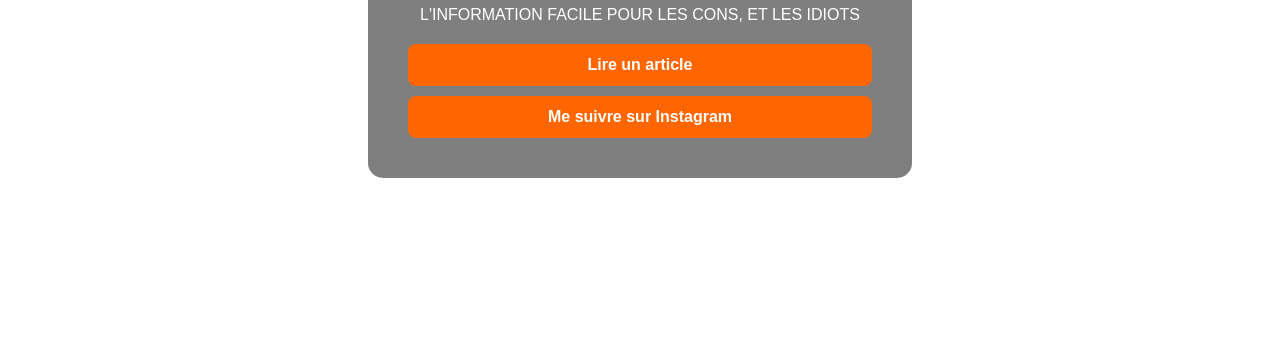
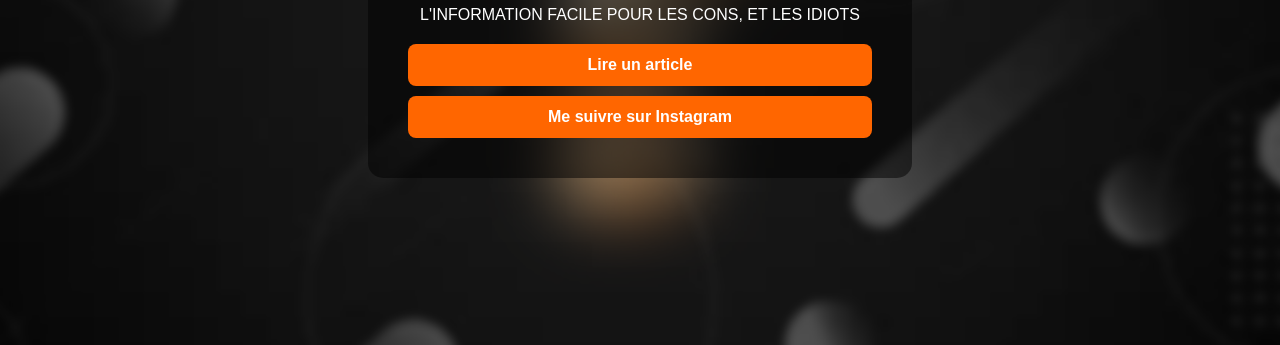
Before and after one commit to issackrizei/PCPjournal, a plain HTML site: page index.html in a window 1280 px wide. Shown: the part 455-800 px from the top of the page. Drawn offline with Linux system fonts and the light colour scheme; files whose address does not match are found by name.

Commit message:
Update style.css

```diff
--- a/style.css
+++ b/style.css
@@ -2,7 +2,7 @@ body {
   margin: 0;
   padding: 0;
   height: 100vh;
-  background-image: url('images/background1.png');
+  background-image: url('background1.png');
   background-size: cover;
   background-position: center;
   background-repeat: no-repeat;
```
